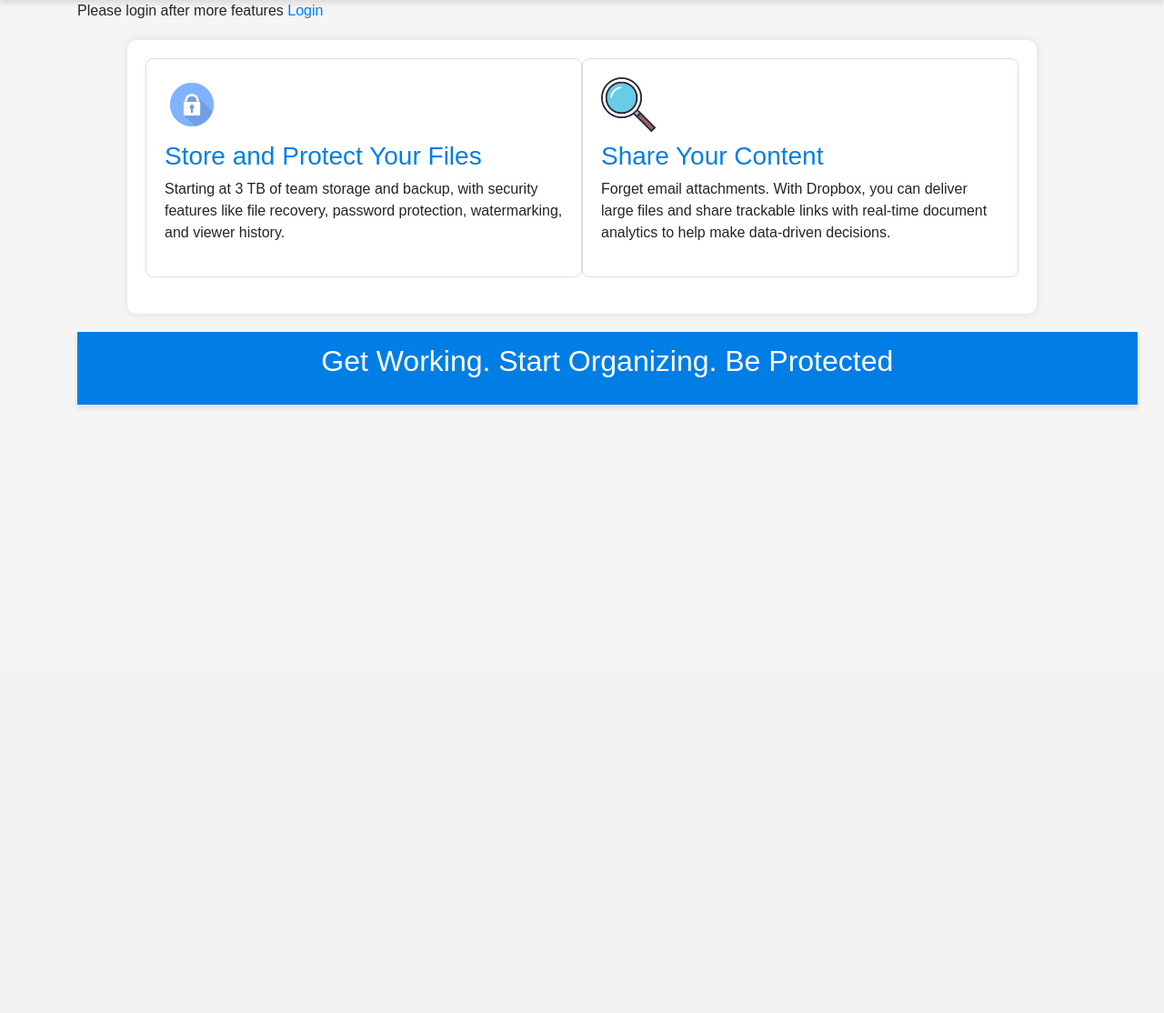
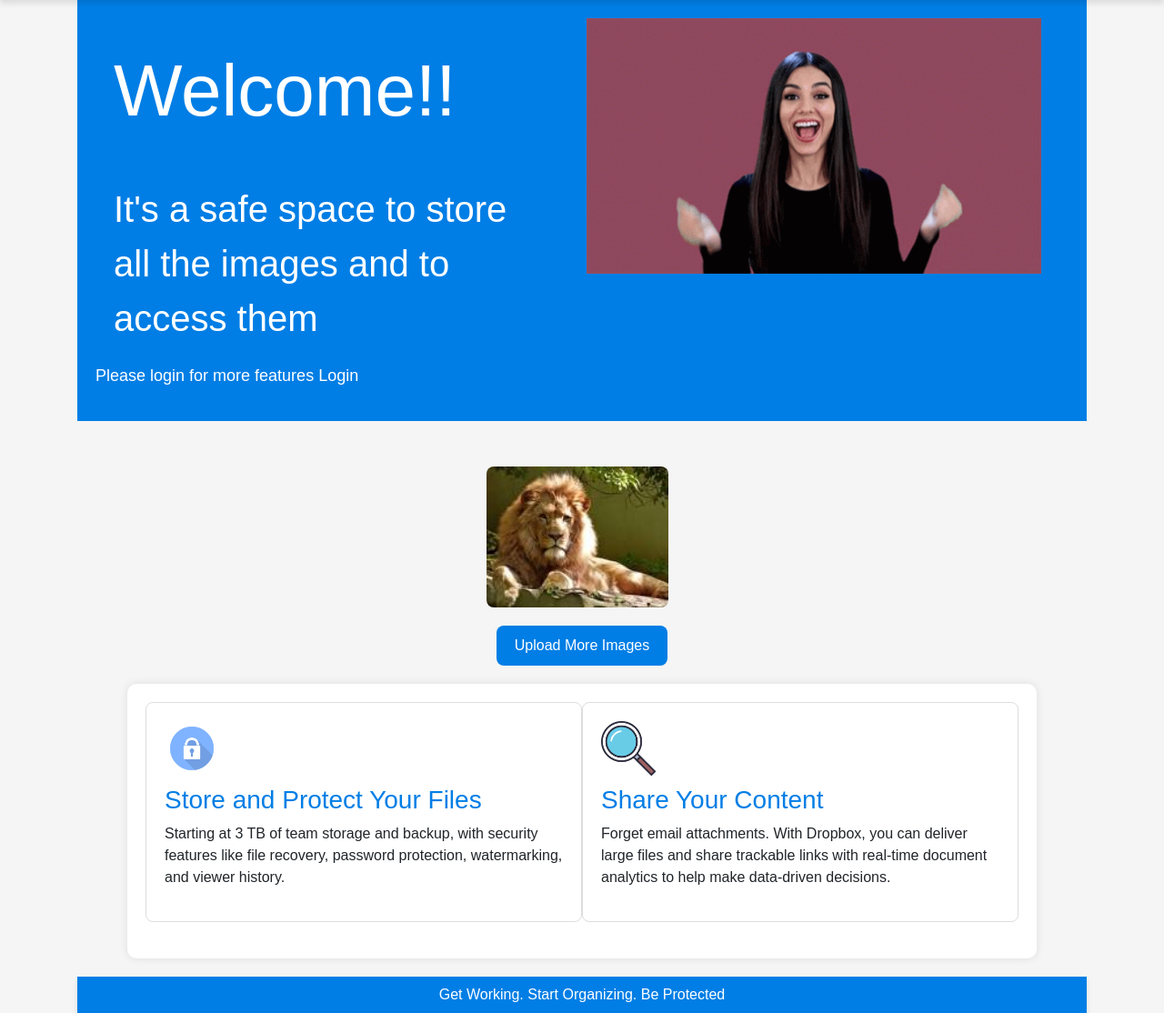
Before and after one commit to sheik-kajaalimohiddin/CSCI4650-850FinalProject, a Django app: page / in a window 1280 px wide. Shown: the part 60-1174 px from the top of the page at 91% size. Before the commit the page ends 508 px from the top, so only its background shows below. Run offline with Django 4.2, Linux system fonts and the light colour scheme; data comes from the database, SQL or seed files in the repository; some libraries are stand-ins or nearby versions.

Commit message:
login, passwordreset and register changes

```diff
--- a/CSCI4650850FinalProjectapp/templates/CSCI4650850FinalProjectapp/index.html
+++ b/CSCI4650850FinalProjectapp/templates/CSCI4650850FinalProjectapp/index.html
@@ -1,6 +1,8 @@
 {% extends "CSCI4650850FinalProjectapp/base.html" %}
 {% load static %}
 {% block content %}
+
+
 <head>
     <meta charset="UTF-8">
     <link rel="icon" type="image/x-icon" href="{% static 'CSCI4650850FinalProjectapp/icons8-favicon-50.ico' %}">
@@ -9,18 +11,20 @@
     <style>
         body {
             font-family: Arial, sans-serif;
-            margin: 0; /* Remove default margin */
+            margin: 0;
             background-color: #f5f5f5;
         }
 
         .top-gif {
             background-color: #007ee5;
             color: #fff;
-            padding: 20px;
             width: 105%;
             box-sizing: border-box;
             overflow: hidden;
+            max-width: fit-content;
+
         }
+
 
         .text-container {
             float: left;
@@ -43,17 +47,19 @@
             font-size: 80px;
             background-color: #007ee5;
             color: #fff;
-            margin: 0; /* Reset margin for paragraphs */
+            margin: 0;
         }
 
         .safe-space-message {
-            font-size: 40px; /* Adjust font size as needed */
+            font-size: 40px;
         }
 
         .gif-container img {
-            width: 500px; /* Adjust the width to your preferred size */
+            width: 500px;
             max-width: 100%;
             margin-bottom: 40px;
+            margin-right: 50px;
+            margin-top: 20px;
         }
 
         .image-container {
@@ -92,9 +98,9 @@
             box-shadow: 0 0 10px rgba(0, 0, 0, 0.1);
             margin-left: auto;
             margin-right: auto;
-            display: flex; /* Add display: flex to make children flex items */
-            justify-content: space-between; /* Distribute the space between flex items */
-            flex-wrap: wrap; /* Allow items to wrap to the next line if there's not enough space */
+            display: flex;
+            justify-content: space-between;
+            flex-wrap: wrap;
         }
 
         .feature {
@@ -103,7 +109,7 @@
             border: 1px solid #ddd;
             border-radius: 8px;
             margin-bottom: 20px;
-            box-sizing: border-box; /* Include padding and border in the element's total width and height */
+            box-sizing: border-box;
         }
 
         .feature img {
@@ -122,7 +128,6 @@
             padding: 8px;
             margin-top: 20px;
             box-shadow: 0 4px 6px rgba(0, 0, 0, 0.1);
-            width: 105%;
         }
 
         .image-container p {
@@ -135,6 +140,7 @@
         }
     </style>
 </head>
+
 <body>
     {% if user.is_authenticated %}
         <div class="top-gif">
@@ -150,6 +156,22 @@
                 <img src="{% static 'CSCI4650850FinalProjectapp/Suprise.gif' %}" alt="Your GIF">
             </div>
         </div>
+{% else %}
+<div class="top-gif">
+    <div class="text-container">
+        <div class="welcome-message">
+            Welcome!!
+        </div>
+        <div class="safe-space-message">
+            It's a safe space to store all the images and to access them
+        </div>
+        <p style="color: white; font-size: 18px;">Please login for more features <a href="{% url 'login' %}" style="color: white; font-size: 18px;">Login</a></p>
+    </div>
+    <div class="gif-container">
+        <img src="{% static 'CSCI4650850FinalProjectapp/Suprise.gif' %}" alt="Your GIF">
+    </div>
+</div>
+{% endif %}
 
     <div class="image-container">
         {% for image in images %}
@@ -164,9 +186,7 @@
             <button class="button">Upload More Images</button>
         </a>
     </div>
-    {% else %}
-    <p>Please login after more features <a  href="{% url 'login' %}">Login</a></p>
-    {% endif %}
+
     <div class="feature-container">
         <div class="feature">
             <img src="{% static 'CSCI4650850FinalProjectapp/lock-icon.png' %}" alt="Lock Icon">
@@ -182,8 +202,10 @@
     </div>
 
     <div class="new-section">
-            <p>Get Working. Start Organizing.  Be Protected</p>
+        <div>
+            Get Working. Start Organizing.  Be Protected
         </div>
-
+    </div>
 </body>
+</html>
 {% endblock %}
--- a/users/templates/users/login.html
+++ b/users/templates/users/login.html
@@ -17,7 +17,8 @@
                 {{ form|crispy }}
             </fieldset>
             <div class="form-group">
-                <button class="btn btn-outline-info" type="submit">Login</button>
+<!--                <button class="btn btn-outline-info" type="submit">Login</button>-->
+                <button class="button" type="submit">Login</button>
                 <small class="text-muted ml-2">
                     <a href="{% url 'password_reset' %}">Forgot Password?</a> </small>
             </div>
--- a/users/templates/users/register.html
+++ b/users/templates/users/register.html
@@ -28,7 +28,7 @@
                 {{ form|crispy }}
     </fieldset>
      <div class="form-group">
-                <button class="btn btn-outline-info" type="submit">Register</button>
+                <button class="button" type="submit">Register</button>
                 <small class="text-muted ml-2">
                     Already having account <a href="{% url 'login' %}">click here</a> </small>
             </div>
```
Lines whose indentation alone changed are shown as unchanged.
